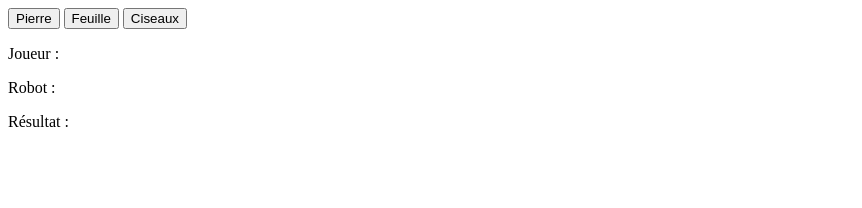
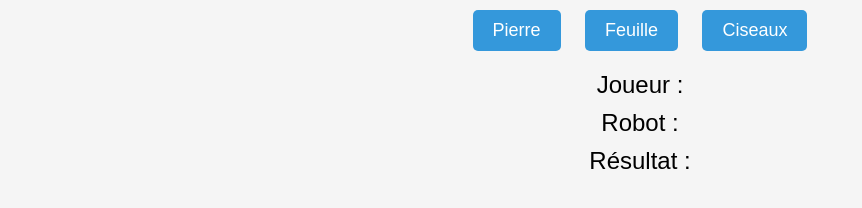
Before and after one commit to lenisrl/Shifumi, a plain HTML site: page index.html in a window 1280 px wide. Shown: the whole page, without its empty margins (0-862 px from the left). Drawn offline with Linux system fonts and the light colour scheme.

Commit message:
css ajouté

```diff
--- a/index.html
+++ b/index.html
@@ -3,6 +3,7 @@
     <head>
         <meta charset="UTF-8">
         <title>Shifumi</title>
+        <link rel="stylesheet" type="text/css" href="style.css">
     </head>
     <body>
         <button id="pierre">Pierre</button>
@@ -19,5 +20,6 @@
         <p id="resultat"></p>
 
         <script src="script.js"></script>
+
     </body>
 </html>
--- /dev/null
+++ b/style.css
@@ -0,0 +1,42 @@
+/* Style de base pour le corps de la page */
+body {
+    font-family: Arial, sans-serif;
+    text-align: center;
+    background-color: #f5f5f5;
+    margin: 0;
+    padding: 0;
+}
+
+/* Style pour les boutons */
+button {
+    font-size: 18px;
+    padding: 10px 20px;
+    margin: 10px;
+    border: none;
+    cursor: pointer;
+    background-color: #3498db;
+    color: #fff;
+    border-radius: 5px;
+    transition: background-color 0.3s ease;
+}
+
+button:hover {
+    background-color: #2980b9;
+}
+
+/* Style pour les paragraphes */
+p {
+    font-size: 24px;
+    margin: 10px 0;
+}
+
+/* Style spécifique pour les éléments du jeu */
+#joueur, #robot {
+    font-weight: bold;
+}
+
+#resultat {
+    font-size: 28px;
+    color: #e74c3c;
+    font-weight: bold;
+}
```
